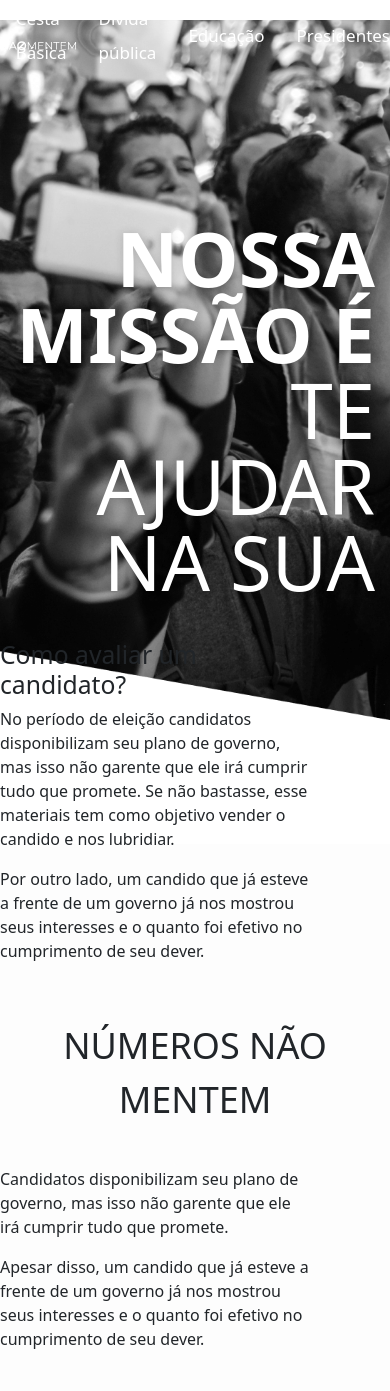
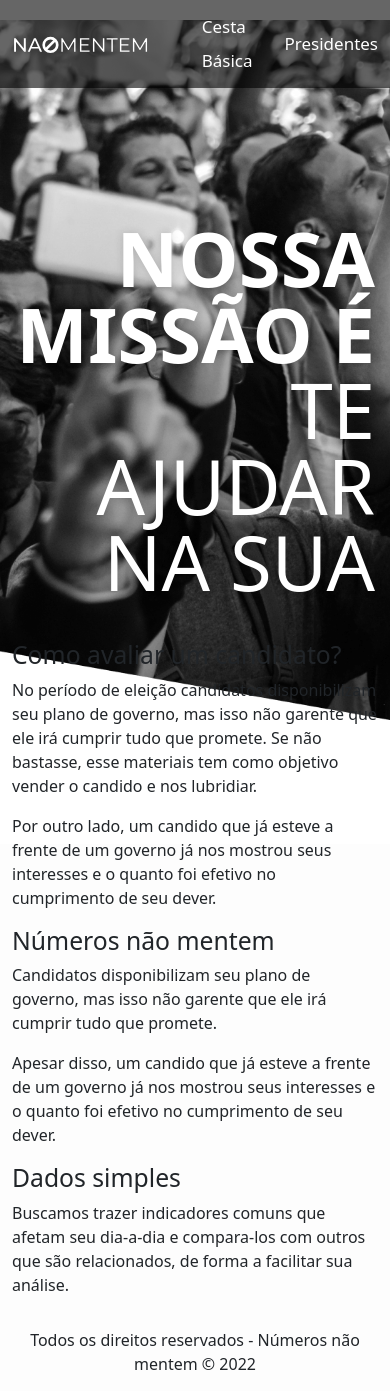
Before and after one commit to regular-alves/numeros-nao-mentem, a React (Create React App) app: page / in a window 390 px wide. Before the commit the page ends 1367 px from the top, so only its background shows below. Built offline with nearby package versions, Linux system fonts and the light colour scheme.

Commit message:
fixed: responsive layout

```diff
--- a/src/Components/Card/index.js
+++ b/src/Components/Card/index.js
@@ -8,7 +8,7 @@ const Card = (props) => {
   return (
     <div className={`Card ${isGood ? 'Card-hasGoodValue' : ''}`}>
       <Row>
-        <Col xs={5}>
+        <Col md={5}>
           <Image
             className="Card-image"
             src={president.image || ''}
@@ -16,7 +16,7 @@ const Card = (props) => {
             alt={president.name}
           />
         </Col>
-        <Col className="Card-body" xs={7}>
+        <Col className="Card-body" md={7}>
           <h5>{president.name}</h5>
           <div className="Card-value">{`${value.value.toFixed(2)}%`}</div>
           <div className="Card-date">
--- a/src/Components/IntervalPicker/index.js
+++ b/src/Components/IntervalPicker/index.js
@@ -1,9 +1,10 @@
 import React from "react";
 import DatePicker, { registerLocale } from "react-datepicker";
 import ptBr from 'date-fns/locale/pt-BR';
-
+import { Col, Row } from "react-bootstrap";
+import { AiOutlineCalendar } from 'react-icons/ai';
+import "react-datepicker/dist/react-datepicker.css";
 import './style.css';
-import "react-datepicker/dist/react-datepicker.css";
 
 registerLocale('pt-BR', ptBr);
 
@@ -21,20 +22,27 @@ const IntervalPicker = props => {
   const maxValue = max || to;
 
   return (
-    <div className="IntervalPicker">
+    <Row className="IntervalPicker">
+      <Col className="IntervalPicker-icon" xs={2}>
+        <AiOutlineCalendar />
+      </Col>
+      <Col xs={5}>
         <DatePicker
           selected={new Date(from)}
           maxDate={maxValue}
           onChange={f => setFrom(f.toISOString())}
           {...common}
         />
+      </Col>
+      <Col xs={5}>
         <DatePicker
           selected={new Date(to)}
           minDate={minValue}
           onChange={t => setTo(t.toISOString())}
           {...common}
         />
-    </div>
+      </Col>
+    </Row>
   )
 }
 
--- a/src/Components/IntervalPicker/style.css
+++ b/src/Components/IntervalPicker/style.css
@@ -1,16 +1,10 @@
 .IntervalPicker {
-  display: flex;
-  width: 100%;
-  align-items: center;
   justify-content: flex-end;
-  flex-direction: row;
-  align-content: flex-start;
+  margin-bottom: 30px;
 }
 
-.IntervalPicker > * {
-  display: flex !important;
-  width: auto !important;
-  padding: 0 0 0 15px !important;
+.IntervalPicker-icon {
+  text-align: right;
 }
 
 .IntervalPicker .IntervalPicker-input {
@@ -19,4 +13,6 @@
   padding: 0 10px;
   border-radius: 4px;
   border: 1px solid #ddd;
+  width: 100%;
+  box-sizing: border-box;
 }
--- a/src/Pages/BasicFoodBasket/index.js
+++ b/src/Pages/BasicFoodBasket/index.js
@@ -1,7 +1,6 @@
 import React, { useState } from "react";
 import Header from "../Header";
 import {
-  invertByDate,
   getDateInterval,
   slashedMonthYear,
   getMinDate,
@@ -13,12 +12,11 @@ import FoodBasket from "../../Dtos/FoodBasket";
 import Presidents from "../../Dtos/Presidents";
 
 import Chart from "../../Components/Chart";
-import Sources from "../../Components/Sources";
 import IntervalPicker from "../../Components/IntervalPicker";
 import FoodVsSalary from "../../Dtos/FoodVsSalary";
 import { Col, Container, Row } from "react-bootstrap";
 import BestAndWorst from "../../Components/BestAndWorst";
-import Footer from "../../Components/Footer";
+import Footer from "../Footer";
 
 const BasicFoodBasket = () => {
   const salary = new Salary();
@@ -127,7 +125,7 @@ const BasicFoodBasket = () => {
           </Col>
         </Row>
         <Row>
-          <Col>
+          <Col md={{span: 6, offset: 6}}>
             <IntervalPicker
               to={new Date(to)}
               from={new Date(from)}
--- a/src/Pages/Header/index.js
+++ b/src/Pages/Header/index.js
@@ -2,50 +2,49 @@ import React from "react";
 import { Link } from "react-router-dom";
 import './style.css';
 import { ReactComponent as Logo } from '../../assets/images/Logo.svg';
+import Presidents from '../../Dtos/Presidents';
+import { Col, Container, Row } from "react-bootstrap";
 
 const Header = props => {
 	const { transparent } = props;
+	const presidents = new Presidents();
+
+	const start = new Date();
+
+	start.setFullYear( start.getFullYear() - 16 );
+
+	const list = presidents.getPeriod(start, new Date());
 
 	return (
 		<div className={`Header ${transparent ? 'Header--isTransparent' : ''}`}>
-			<div className="Header-wrapper">
-				<div className="Header-content">
+			<Container className="Header-wrapper">
+				<Row>
+					<Col md={3} xs={5} className="Header-content">
 						<Link to="/" className="Header-logo">
 							<Logo alt="Não mentem"/>
 						</Link>
+					</Col>
+					<Col md={9} xs={7}>
 						<ul className="Header-menu">
 							<li className="Header-menuItem">
 								<Link to="/cesta-basica">Cesta Básica</Link>
 							</li>
-						<li className="Header-menuItem">
-							<Link to="/divida-publica">Dívida pública</Link>
-						</li>
-						<li className="Header-menuItem">
-							<Link to="/educacao">Educação</Link>
-						</li>
 							<li className="Header-menuItem Header-hasSubmenu">
 								<Link to="/presidentes">Presidentes</Link>
 								<ul className="Header-menu">
+									{list.map(president => (
 										<li className="Header-menuItem">
-									<Link to="/presidentes/jair-bolsonaro">Jair Bolsonaro</Link>
+											<Link to={`/presidentes/${president.slug}`}>
+												{president.name.split(' ').slice(0, 2).join(' ')}
+											</Link>
 										</li>
-								<li className="Header-menuItem">
-									<Link to="/presidentes/michel-temer">Michel Temer</Link>
-								</li>
-								<li className="Header-menuItem">
-									<Link to="/presidentes/dilma-rousseff">Dilma Rousseff</Link>
-								</li>
-								<li className="Header-menuItem">
-									<Link to="/presidentes/lula">Lula</Link>
-								</li>
-								<li className="Header-menuItem">
-									<Link to="/presidentes/fernando-henrique">Fernando Henrique</Link>
-								</li>
+									))}
 								</ul>
 							</li>
 						</ul>
-				</div>
-			</div>
+					</Col>
+				</Row>
+			</Container>
 		</div>
 	);
 }
--- a/src/Pages/Header/style.css
+++ b/src/Pages/Header/style.css
@@ -10,20 +10,12 @@
 }
 
 .Header.Header--isTransparent {
-  background-color: transparent;
+  background-color: rgba(0, 0, 0, .6);
   border-bottom: none;
   box-shadow: none;
 }
 
-.Header-wrapper {
-  max-width: 1200px;
-  margin: 0 auto;
-}
-
-.Header-content {
-  display: grid;
-  width: 100%;
-  grid-template-columns: 20% 80%;
+.Header-wrapper > .row {
   align-items: center;
   height: 88px;
 }
@@ -44,6 +36,7 @@
   flex-direction: row;
   justify-content: flex-end;
   list-style: none;
+  margin: 0 0 0 0;
 }
 
 .Header-menuItem {
@@ -58,7 +51,7 @@
   line-height: 2em;
 }
 
-.Header.Header--isTransparent .Header-content > .Header-menu > .Header-menuItem > a {
+.Header.Header--isTransparent .Header-wrapper > .row > div > .Header-menu > .Header-menuItem > a {
   color: #fff;
 }
 
--- a/src/Pages/Home/index.js
+++ b/src/Pages/Home/index.js
@@ -1,9 +1,8 @@
 import React from "react";
 import Header from "../Header";
-import Wrapper from "../../Components/Wrapper";
-import HalfWidth from "../../Components/HalfWidth";
-import Featured from "../../Components/Featured";
+import Footer from "../Footer";
 import './style.css';
+import { Col, Container, Row } from "react-bootstrap";
 
 const Home = () => {
   return (
@@ -15,8 +14,9 @@ const Home = () => {
           TE AJUDAR NA SUA
         </p>
       </div>
-      <Wrapper>
-        <HalfWidth>
+      <Container>
+        <Row>
+          <Col md={7}>
             <h2>Como avaliar um candidato?</h2>
             <p>
               No período de eleição candidatos disponibilizam seu plano de governo, mas isso não garente que ele irá cumprir tudo que promete.
@@ -26,11 +26,11 @@ const Home = () => {
               Por outro lado, um candido que já esteve a frente de um governo já nos mostrou seus interesses e o
               quanto foi efetivo no cumprimento de seu dever.
             </p>
-        </HalfWidth>
-        <Featured>
-          NÚMEROS NÃO MENTEM
-        </Featured>
-        <HalfWidth>
+          </Col>
+        </Row>
+        <Row>
+          <Col md={10}>
+            <h2>Números não mentem</h2>
             <p>
               Candidatos disponibilizam seu plano de governo, mas isso não garente que ele irá cumprir tudo que promete.
             </p>
@@ -38,8 +38,15 @@ const Home = () => {
               Apesar disso, um candido que já esteve a frente de um governo já nos mostrou seus interesses e o
               quanto foi efetivo no cumprimento de seu dever.
             </p>
-        </HalfWidth>
-      </Wrapper>
+
+            <h2>Dados simples</h2>
+            <p>
+              Buscamos trazer indicadores comuns que afetam seu dia-a-dia e compara-los com outros que são relacionados, de forma a facilitar sua análise.
+            </p>
+          </Col>
+        </Row>
+      </Container>
+      <Footer />
     </>
   );
 }
--- a/src/Pages/President/index.js
+++ b/src/Pages/President/index.js
@@ -2,7 +2,7 @@ import React from "react";
 import { useParams, Navigate } from "react-router-dom";
 import { Col, Container, Image, Row } from "react-bootstrap";
 import Header from "../Header";
-import Footer from "../../Components/Footer";
+import Footer from "../Footer";
 
 import Dto from '../../Dtos/Presidents';
 import './style.css';
@@ -63,12 +63,13 @@ const President = () => {
       <Header />
       <Container>
         <Row>
-          <Col sm={3}>
+          <Col className="President-imageWrapper" sm={3}>
             <Image
               className="President-image"
               src={president.image || ''}
               title={president.name}
               alt={president.name}
+              rounded
             />
           </Col>
           <Col sm={9}>
--- a/src/Pages/President/style.css
+++ b/src/Pages/President/style.css
@@ -1,3 +1,7 @@
 .President-image {
-  max-width: 100%;;
+  max-width: 100%;
 }
+
+.President-imageWrapper {
+  text-align: center;
+}
```
Also changed, not shown: src/Pages/Footer/index.js (renamed from src/Components/Footer/index.js), src/Pages/Footer/style.css (renamed from src/Components/Footer/style.css). Lines whose indentation alone changed are shown as unchanged.
